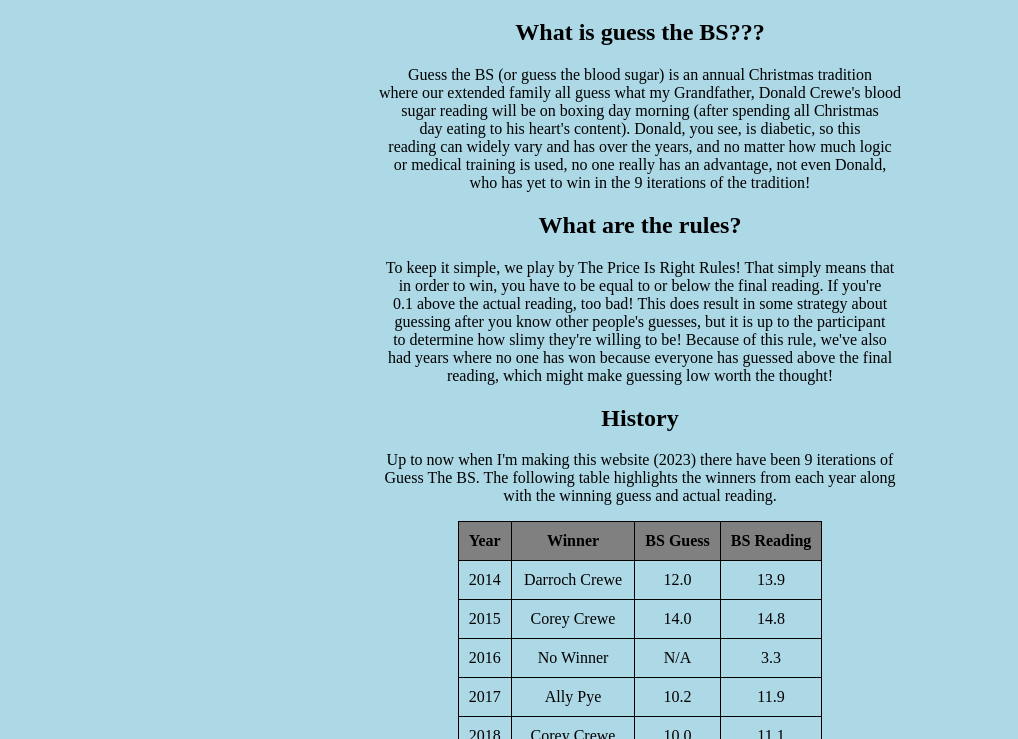
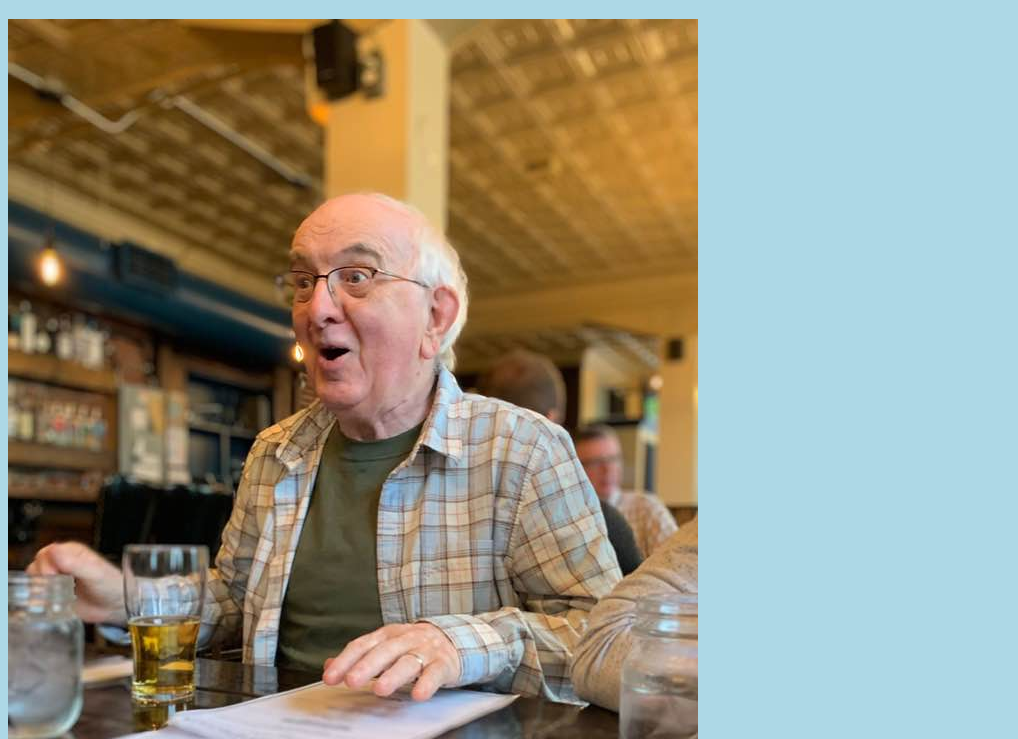
Before and after one commit to mdcrewe/mdcrewe.github.io, a plain HTML site: page guess-the-BS/index.html in a window 1280 px wide. Shown: the part 61-800 px from the top of the page, without its empty margins (0-1018 px from the left). Drawn offline with Linux system fonts and the light colour scheme.

Commit message:
Added sir donald picture

```diff
--- a/guess-the-BS/index.html
+++ b/guess-the-BS/index.html
@@ -4,10 +4,13 @@
         <link rel="stylesheet" href="style_sheet.css">
     </head>
 
-    <h1 id="page_title"; class="center">
-        Crewe Family Christmas Annual Guess The BS
+    <h1 id="page_title" class="center">
+        Crewe Family Christmas Annual Guess The BS <br>
     </h1>
 
+    <img class="center" src="don_crewe.jpeg" alt="SIR DONALD">
+
+    <br>
     <h2 class="center">
         What is guess the BS???
     </h2>
```
Also changed, not shown: guess-the-BS/don_crewe.jpeg (added).
